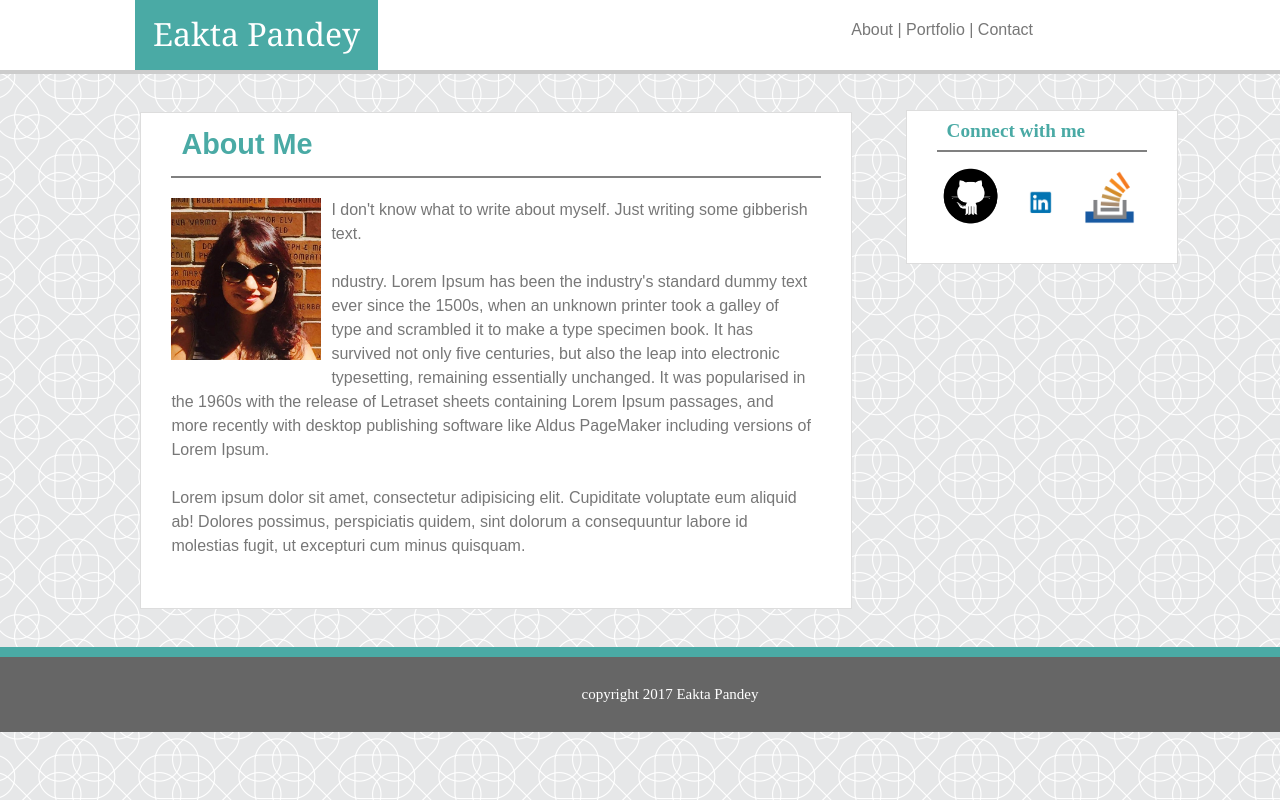
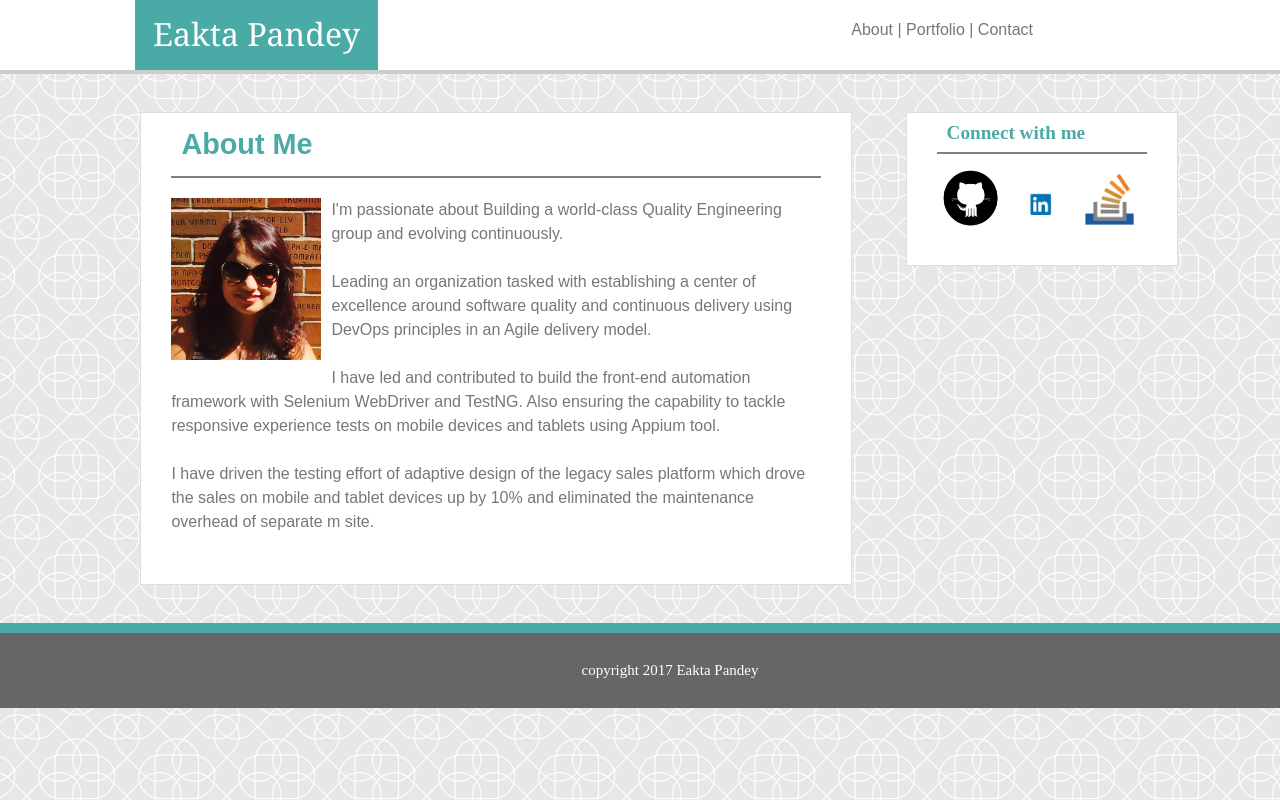
Before and after one commit to eakta178/eakta178.github.io, a plain HTML site: page index.html in a window 1280 px wide. Shown: the top 800 px of the page. Drawn offline with Linux system fonts and the light colour scheme.

Commit message:
index html complete again

```diff
--- a/index.html
+++ b/index.html
@@ -36,11 +36,13 @@
 					<h1>About Me</h1>
 					<div id="subcontent">
 						<img src="assets\images\Portfolio_image.jpg" id="ppic">
-						<p>I don't know what to write about myself. Just writing some gibberish text.</p>
+						<p>I'm passionate about Building a world-class Quality Engineering group and evolving continuously.</p>
 						<br>
-						<p>ndustry. Lorem Ipsum has been the industry's standard dummy text ever since the 1500s, when an unknown printer took a galley of type and scrambled it to make a type specimen book. It has survived not only five centuries, but also the leap into electronic typesetting, remaining essentially unchanged. It was popularised in the 1960s with the release of Letraset sheets containing Lorem Ipsum passages, and more recently with desktop publishing software like Aldus PageMaker including versions of Lorem Ipsum.</p>
+						<p>Leading an organization tasked with establishing a center of excellence around software quality and continuous delivery using DevOps principles in an Agile delivery model.</p>
 						<br>
-						<p>Lorem ipsum dolor sit amet, consectetur adipisicing elit. Cupiditate voluptate eum aliquid ab! Dolores possimus, perspiciatis quidem, sint dolorum a consequuntur labore id molestias fugit, ut excepturi cum minus quisquam.</p>
+						<p>I have led and contributed to build the front-end automation framework with Selenium WebDriver and TestNG. Also ensuring the capability to tackle responsive experience tests on mobile devices and tablets using Appium tool.</p>
+						<br>
+						<p>I have driven the testing effort of adaptive design of the legacy sales platform which drove the sales on mobile and tablet devices up by 10% and eliminated the maintenance overhead of separate m site.</p>
 					</div>
 				</div>
 
@@ -50,9 +52,9 @@
 			<div id="sidecontent">
 			<h2>Connect with me</h2>
 
-			<img src="assets/images/github-logo-icon-30.png" class="sociallogo">
-			<img src="assets/images/linkedin-logo.jpg" class="sociallogo">
-			<img src="assets/images/stack-logo.png" class="sociallogo">
+			<a href="https://github.com/eakta178" target="_blank"><img src="assets/images/github-logo-icon-30.png" class="sociallogo"></a>
+			<a href="https://www.linkedin.com/in/eakta-pandey-57693828/" target="_blank"><img src="assets/images/linkedin-logo.jpg" class="sociallogo"></a>
+			<a href="https://stackoverflow.com/users/8778536/ep17" target="_blank"><img src="assets/images/stack-logo.png" class="sociallogo"></a>
 
 			</div>
 		</div>
```
